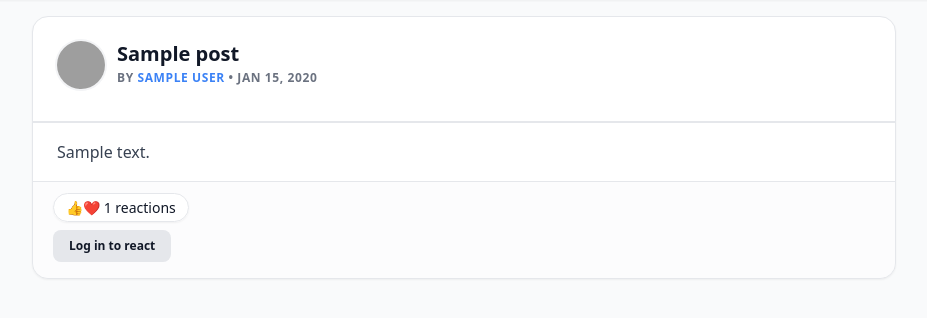
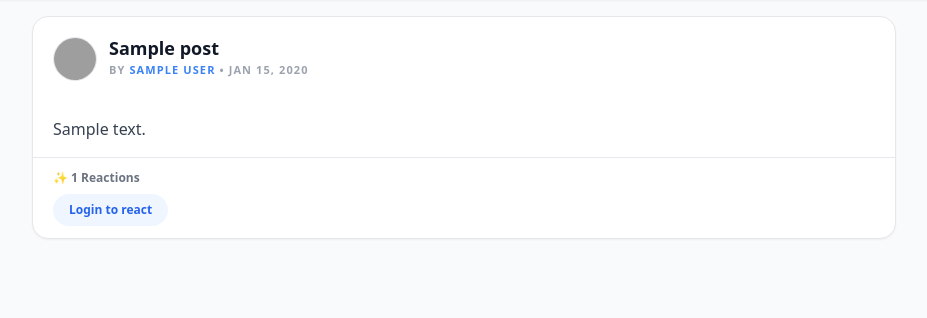
Before and after one commit to Seven25-ui/flask_blog, a Flask app: page / in a window 1280 px wide. Shown: the part 73-391 px from the top of the page, without its empty margins (176-1103 px from the left). Run offline with Flask 3, Linux system fonts and the light colour scheme; tables that the repository leaves empty hold one stand-in row (values such as "Sample post"); some libraries are stand-ins or nearby versions; grey boxes are pictures that could not be loaded.

Commit message:
Auto-update: 2026-01-13 23:38:19

```diff
--- a/app.py
+++ b/app.py
@@ -55,7 +55,7 @@ class Reaction(db.Model):
     id = db.Column(db.Integer, primary_key=True)
     post_id = db.Column(db.Integer, db.ForeignKey('post.id'), nullable=False)
     user_id = db.Column(db.Integer, db.ForeignKey('user.id'), nullable=False)
-    type = db.Column(db.String(20), nullable=False)
+    type = db.Column(db.String(20), nullable=False) # 'like' or 'love'
     created_at = db.Column(db.DateTime, default=datetime.utcnow)
     post = db.relationship('Post', backref=db.backref('reactions', lazy='dynamic'))
     user = db.relationship('User', backref=db.backref('reactions', lazy='dynamic'))
@@ -103,7 +103,6 @@ def register():
             flash("Username already exists. Please choose another.")
             return redirect(url_for('register'))
         hashed_pw = generate_password_hash(request.form['password'])
-        # First user is admin
         is_admin = not User.query.first()
         db.session.add(User(username=username, password=hashed_pw, is_admin=is_admin))
         db.session.commit()
@@ -169,6 +168,33 @@ def create_post():
         return redirect(url_for('dashboard'))
     return render_template('create_post.html', post=None)
 
+# --- REACTION API ---
+@app.route('/react/<int:post_id>/<type>', methods=['POST'])
+def react(post_id, type):
+    if not session.get('user_id'):
+        return jsonify({'error': 'Login required'}), 401
+
+    user_id = session['user_id']
+    # Check if this specific reaction exists
+    existing = Reaction.query.filter_by(post_id=post_id, user_id=user_id, type=type).first()
+
+    if existing:
+        db.session.delete(existing) # Toggle off
+        status = "removed"
+    else:
+        # Optional: Delete other types so user only has one reaction per post
+        Reaction.query.filter_by(post_id=post_id, user_id=user_id).delete()
+        new_reaction = Reaction(post_id=post_id, user_id=user_id, type=type)
+        db.session.add(new_reaction)
+        status = "added"
+
+    db.session.commit()
+
+    # Get updated counts
+    count = Reaction.query.filter_by(post_id=post_id, type=type).count()
+    return jsonify({'count': count, 'status': status, 'type': type})
+
+# --- ADMIN ROUTES ---
 @app.route('/approve/<int:post_id>')
 @login_required
 def approve_post(post_id):
@@ -178,7 +204,7 @@ def approve_post(post_id):
         if post:
             post.approved = True
             db.session.commit()
-            flash("Post has been approved and published.")
+            flash("Post approved.")
     return redirect(url_for('dashboard'))
 
 @app.route('/reject/<int:post_id>')
@@ -190,7 +216,7 @@ def reject_post(post_id):
         if post:
             db.session.delete(post)
             db.session.commit()
-            flash("Post rejected and removed.")
+            flash("Post rejected.")
     return redirect(url_for('dashboard'))
 
 @app.route('/edit/<int:post_id>', methods=['GET', 'POST'])
--- a/templates/home_public.html
+++ b/templates/home_public.html
@@ -56,74 +52,68 @@
         {% for post in posts_list %}
         <div class="bg-white dark:bg-gray-800 rounded-2xl shadow-sm mb-6 border border-gray-200 dark:border-gray-700 overflow-hidden transition hover:shadow-md">
 
-            <div class="p-5 sm:p-6 pb-2 flex items-start gap-3">
+            <div class="p-5 flex items-start gap-3">
                 {% set post_user = get_user_by_username(post.author) %}
-                <div class="flex-shrink-0">
-                    <img src="{{ post_user.profile_pic if post_user and post_user.profile_pic else 'https://res.cloudinary.com/demo/image/upload/d_avatar.png/v1/avatar.png' }}"
-                         onerror="this.src='https://ui-avatars.com/api/?name={{ post.author }}&background=0D8ABC&color=fff'"
-                         class="w-12 h-12 rounded-full object-cover ring-2 ring-gray-100 dark:ring-gray-700 shadow-sm">
-                </div>
-
+                <img src="{{ post_user.profile_pic if post_user and post_user.profile_pic else 'https://res.cloudinary.com/demo/image/upload/d_avatar.png/v1/avatar.png' }}"
+                     onerror="this.src='https://ui-avatars.com/api/?name={{ post.author }}&background=0D8ABC&color=fff'"
+                     class="w-11 h-11 rounded-full object-cover border dark:border-gray-700">
                 <div class="flex-1">
-                    <h2 class="text-xl font-bold leading-tight">
+                    <h2 class="text-lg font-bold leading-tight">
                         <a href="{{ url_for('view_post', slug=post.slug) }}" class="hover:text-blue-600 transition">
                             {{ post.title }}
                         </a>
                     </h2>
-                    <p class="text-xs text-gray-500 dark:text-gray-400 mt-1 uppercase tracking-wider font-semibold">
-                        By <span class="text-blue-500">{{ post.author }}</span>
-                        • {{ post.created_at.strftime('%b %d, %Y') }}
+                    <p class="text-[11px] text-gray-400 uppercase font-bold tracking-widest mt-0.5">
+                        By <span class="text-blue-500">{{ post.author }}</span> • {{ post.created_at.strftime('%b %d, %Y') }}
                     </p>
                 </div>
             </div>
 
             {% if post.media_file %}
-            <div class="mt-2 border-y dark:border-gray-700 bg-gray-50 dark:bg-gray-900/50">
+            <div class="bg-gray-100 dark:bg-gray-900">
                 {% if post.media_type == 'image' %}
-                    <img src="{{ post.media_file }}" class="w-full h-auto max-h-[600px] object-contain mx-auto" alt="Post content">
+                    <img src="{{ post.media_file }}" class="w-full h-auto max-h-[600px] object-contain mx-auto">
                 {% elif post.media_type == 'video' %}
                     <video controls class="w-full">
                         <source src="{{ post.media_file }}" type="video/mp4">
-                        Your browser does not support the video tag.
                     </video>
                 {% endif %}
             </div>
             {% endif %}
 
-            <div class="px-5 sm:px-6 py-4 text-gray-700 dark:text-gray-300 leading-relaxed">
+            <div class="px-5 py-4 text-gray-700 dark:text-gray-300">
                 <div id="content-{{ post.id }}">
                     {{ post.content[:250] | safe }}{% if post.content|length > 250 %}...
-                    <span class="text-blue-600 cursor-pointer font-bold hover:underline" onclick="toggleContent({{ post.id }})"> See More</span>
+                    <button class="text-blue-600 font-bold ml-1" onclick="toggleContent({{ post.id }})">See More</button>
                     {% endif %}
                 </div>
                 <div class="hidden" id="full-{{ post.id }}">
                     {{ post.content | safe }}
-                    <span class="text-blue-600 cursor-pointer font-bold hover:underline" onclick="toggleContent({{ post.id }})"> Show Less</span>
+                    <button class="text-blue-600 font-bold ml-1" onclick="toggleContent({{ post.id }})">Show Less</button>
                 </div>
             </div>
 
-            <div class="px-5 py-4 bg-gray-50/50 dark:bg-gray-800/50 border-t dark:border-gray-700 flex flex-col gap-3">
-                <div id="summary-{{ post.id }}" class="text-sm font-medium">
-                    {% set total_r = post.reactions.count() if post.reactions else 0 %}
+            <div class="px-5 py-3 border-t dark:border-gray-700 flex flex-col gap-2">
+                <div id="summary-{{ post.id }}" class="text-xs font-bold text-gray-500">
+                    {% set total_r = post.reactions.count() %}
                     {% if total_r > 0 %}
-                        <span class="bg-white dark:bg-gray-700 px-3 py-1 rounded-full shadow-sm border dark:border-gray-600">👍❤️ {{ total_r }} reactions</span>
+                        <span class="flex items-center gap-1">✨ {{ total_r }} Reactions</span>
                     {% endif %}
                 </div>
 
-                <div class="flex items-center select-none">
+                <div class="flex items-center">
                     {% if user %}
-                    <div class="relative">
-                        <button onmouseenter="showReactionPopup({{ post.id }})"
-                                onmouseleave="hideReactionPopup({{ post.id }})"
-                                onclick="sendReaction({{ post.id }}, 'like')"
-                                class="reaction-btn flex items-center gap-2 px-4 py-2 rounded-xl hover:bg-white dark:hover:bg-gray-700 shadow-sm border border-gray-200 dark:border-gray-600 transition-all">
-                            <span class="text-xl">👍</span>
-                            <span class="text-sm font-bold">Like</span>
+                    <div class="relative inline-block">
+                        <button onmouseenter="showPopup({{ post.id }})"
+                                onmouseleave="hidePopup({{ post.id }})"
+                                class="reaction-btn flex items-center gap-2 px-4 py-1.5 rounded-full hover:bg-gray-100 dark:hover:bg-gray-700 border dark:border-gray-600 transition">
+                            <span id="btn-emoji-{{ post.id }}">👍</span>
+                            <span class="text-sm font-bold">React</span>
                         </button>
 
                         <div class="reaction-popup" id="popup-{{ post.id }}"
-                             onmouseenter="showReactionPopup({{ post.id }})"
-                             onmouseleave="hideReactionPopup({{ post.id }})">
+                             onmouseenter="showPopup({{ post.id }})"
+                             onmouseleave="hidePopup({{ post.id }})">
                             <button onclick="sendReaction({{ post.id }}, 'like')">👍</button>
                             <button onclick="sendReaction({{ post.id }}, 'love')">❤️</button>
                             <button onclick="sendReaction({{ post.id }}, 'haha')">😂</button>
@@ -132,16 +122,15 @@
                         </div>
                     </div>
                     {% else %}
-                        <a href="{{ url_for('login') }}" class="text-xs bg-gray-200 dark:bg-gray-700 px-4 py-2 rounded-lg font-bold hover:bg-gray-300 transition">Log in to react</a>
+                    <a href="{{ url_for('login') }}" class="text-xs font-bold text-blue-600 bg-blue-50 dark:bg-blue-900/20 px-4 py-2 rounded-full">Login to react</a>
                     {% endif %}
                 </div>
             </div>
         </div>
         {% endfor %}
     {% else %}
-        <div class="bg-white dark:bg-gray-800 p-20 rounded-2xl shadow-sm text-center border dark:border-gray-700">
-            <h3 class="text-xl font-bold mb-2">No posts found.</h3>
-            <p class="text-gray-500">Check back later for new updates!</p>
+        <div class="text-center py-20 bg-white dark:bg-gray-800 rounded-3xl border dark:border-gray-700">
+            <p class="text-gray-400 font-bold uppercase tracking-widest">No stories yet</p>
         </div>
     {% endif %}
 </div>
@@ -154,50 +143,46 @@
         document.getElementById('full-'+id).classList.toggle('hidden');
     }
 
-    let popupTimeout;
-    function showReactionPopup(id) {
-        clearTimeout(popupTimeout);
+    let activePopups = {};
+
+    function showPopup(id) {
+        if (activePopups[id]) clearTimeout(activePopups[id]);
         document.getElementById('popup-'+id).classList.add('show');
     }
-    function hideReactionPopup(id) {
-        popupTimeout = setTimeout(() => {
-            const popup = document.getElementById('popup-'+id);
-            if(popup) popup.classList.remove('show');
-        }, 400);
+
+    function hidePopup(id) {
+        activePopups[id] = setTimeout(() => {
+            document.getElementById('popup-'+id).classList.remove('show');
+        }, 300);
     }
 
     function sendReaction(postId, type) {
-        const emojiMap = {'like': '👍', 'love': '❤️', 'haha': '😂', 'sad': '😢', 'angry': '😡'};
+        // Send as POST to match your app.py route: /react/<post_id>/<type>
+        fetch(`/react/${postId}/${type}`, { method: 'POST' })
+        .then(res => res.json())
+        .then(data => {
+            if (data.count !== undefined) {
+                const summary = document.getElementById(`summary-${postId}`);
+                summary.innerHTML = `<span class="flex items-center gap-1">✨ ${data.count} Reactions</span>`;
 
-        fetch(`/react/${postId}`, {
-            method: 'POST',
-            headers: { 'Content-Type': 'application/x-www-form-urlencoded' },
-            body: `type=${type}`
-        })
-        .then(response => response.json())
-        .then(data => {
-            if (data.success) {
-                const summary = document.getElementById(`summary-${postId}`);
-                summary.innerHTML = `<span class="bg-white dark:bg-gray-700 px-3 py-1 rounded-full shadow-sm border dark:border-gray-600">👍❤️ ${data.count} reactions</span>`;
+                // Visual feedback
+                const emojiMap = {'like':'👍','love':'❤️','haha':'😂','sad':'😢','angry':'😡'};
+                document.getElementById(`btn-emoji-${postId}`).innerText = emojiMap[type];
                 document.getElementById('popup-'+postId).classList.remove('show');
-                showToast(`You reacted with ${emojiMap[type]}`);
+
+                showToast(`Reaction updated to ${emojiMap[type]}`);
             }
         })
-        .catch(err => console.error("Reaction Error:", err));
+        .catch(err => console.error("Error:", err));
     }
 
-    function showToast(message) {
+    function showToast(msg) {
         const container = document.getElementById('toast-container');
-        const toast = document.createElement('div');
-        toast.className = `bg-blue-600 text-white px-6 py-3 rounded-xl shadow-2xl transition-all duration-300 transform translate-y-10 opacity-0 font-bold`;
-        toast.innerText = message;
-        container.appendChild(toast);
-
-        setTimeout(() => toast.classList.remove('translate-y-10', 'opacity-0'), 100);
-        setTimeout(() => {
-            toast.classList.add('opacity-0', 'translate-y-10');
-            setTimeout(() => toast.remove(), 400);
-        }, 2500);
+        const t = document.createElement('div');
+        t.className = "bg-gray-900 text-white px-5 py-3 rounded-2xl shadow-xl font-bold text-sm animate-bounce";
+        t.innerText = msg;
+        container.appendChild(t);
+        setTimeout(() => t.remove(), 2500);
     }
 
     const darkToggle = document.getElementById('darkToggle');
```
Also changed, not shown: other parts of templates/home_public.html (+9 -13 lines).
